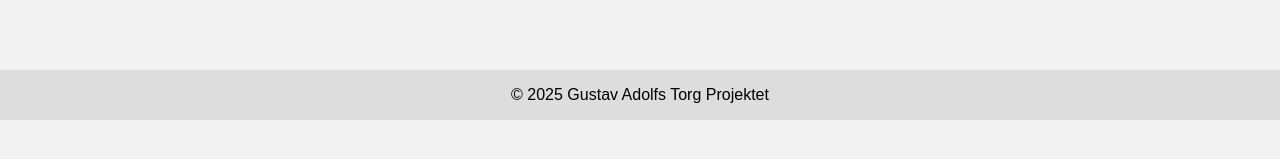
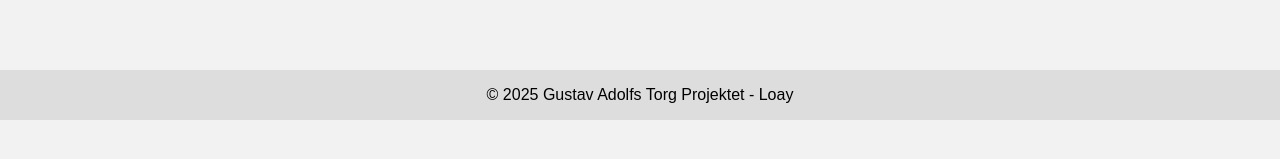
Before and after one commit to Loaydolay/Loaydolay.github.io, a plain HTML site: page index.htm in a window 1280 px wide. Shown: the part 445-604 px from the top of the page. Drawn offline with Linux system fonts and the light colour scheme.

Commit message:
lagt till mitt namn

```diff
--- a/index.htm
+++ b/index.htm
@@ -26,7 +26,7 @@
     <p>Evenemang, marknader, konserter och mycket mer!</p>
   </main>
   <footer>
-    &copy; 2025 Gustav Adolfs Torg Projektet
+    &copy; 2025 Gustav Adolfs Torg Projektet - Loay
   </footer>
 </body>
 </html>
```
